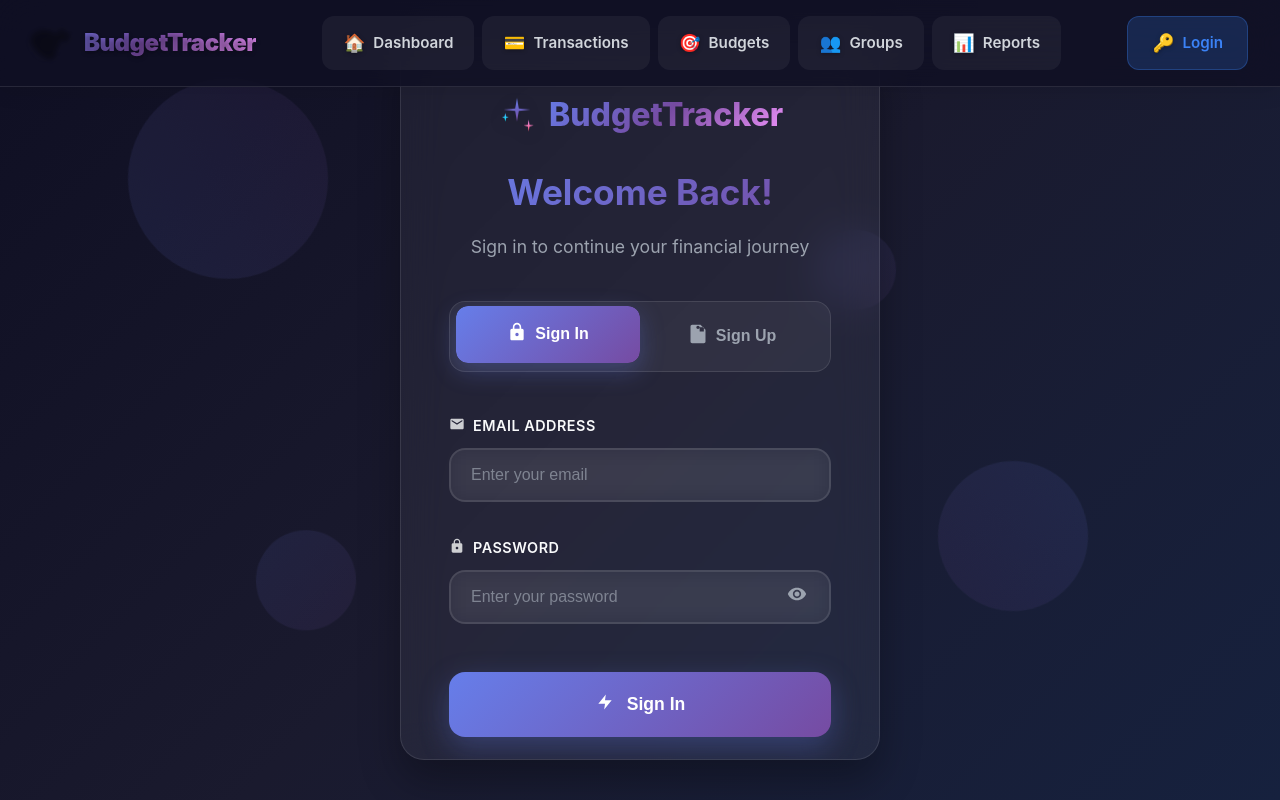
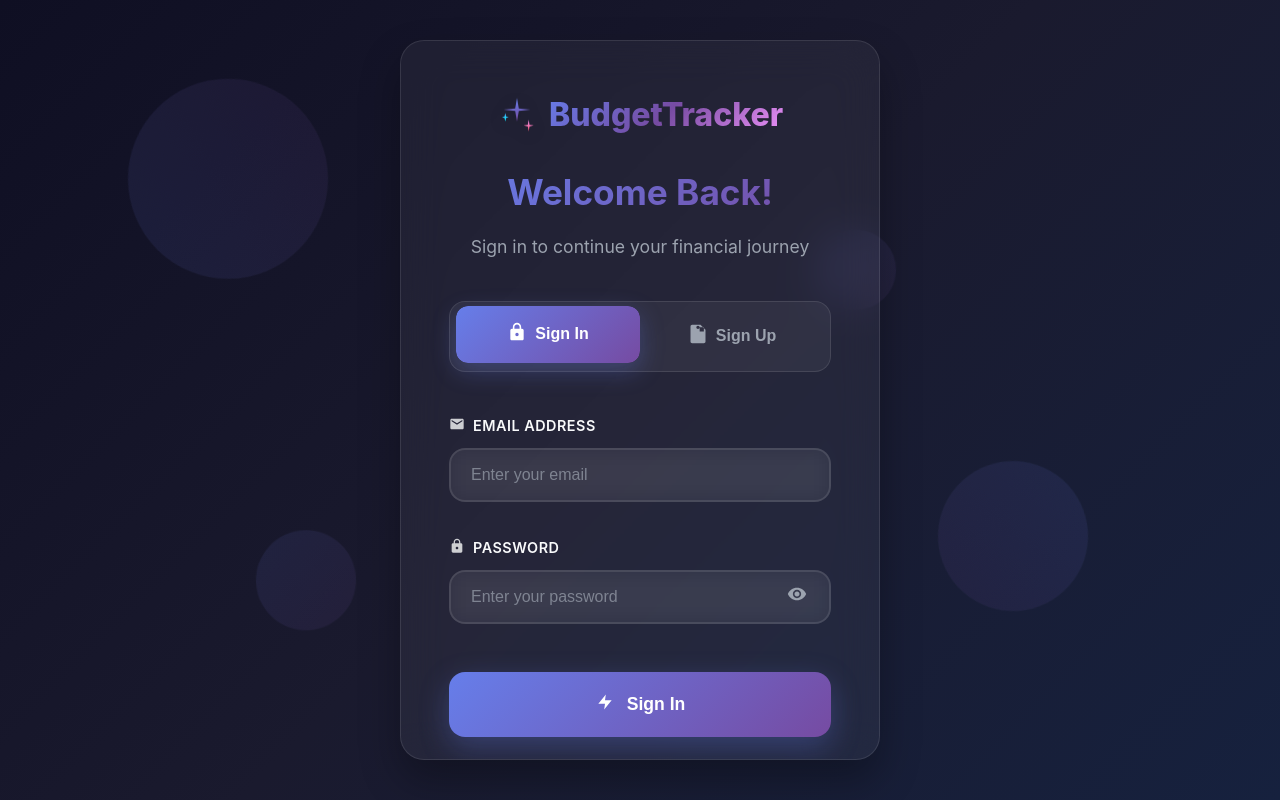
Before and after one commit to Likash28/Budget-Tracker, a React (Vite) app in the folder frontend/: page /login in a window 1280 px wide. Built offline with nearby package versions, Linux system fonts and the light colour scheme; the HTML template or start-up script is replaced by a standard one.

Commit message:
Hide navbar on login/register page until user logs in

```diff
--- a/frontend/src/App.jsx
+++ b/frontend/src/App.jsx
@@ -1,5 +1,5 @@
 import React from 'react'
-import { NavLink, Routes, Route, useNavigate } from 'react-router-dom'
+import { NavLink, Routes, Route, useNavigate, useLocation } from 'react-router-dom'
 import Login from './pages/Login.jsx'
 import Dashboard from './pages/Dashboard.jsx'
 import Transactions from './pages/Transactions.jsx'
@@ -13,6 +13,13 @@ export default function App(){
   const [tokenState, setTokenState] = useState(getToken())
   const [isScrolled, setIsScrolled] = useState(false)
   const nav = useNavigate()
+  const location = useLocation()
+
+  // Check if user is on login page
+  const isLoginPage = location.pathname === '/login'
+
+  // Check if user is on a protected route
+  const isProtectedRoute = !isLoginPage
 
   useEffect(() => {
     const handleScroll = () => {
@@ -24,6 +31,29 @@ export default function App(){
     return () => window.removeEventListener('scroll', handleScroll)
   }, [])
 
+  // Redirect to login if user is not authenticated and trying to access protected routes
+  useEffect(() => {
+    if (!tokenState && isProtectedRoute) {
+      nav('/login')
+    }
+  }, [tokenState, isProtectedRoute, nav])
+
+  // Manage body classes based on navbar visibility
+  useEffect(() => {
+    if (isLoginPage || !tokenState) {
+      document.body.classList.add('no-navbar')
+      document.body.classList.remove('auth-page')
+    } else {
+      document.body.classList.remove('no-navbar')
+      document.body.classList.remove('auth-page')
+    }
+
+    return () => {
+      document.body.classList.remove('no-navbar')
+      document.body.classList.remove('auth-page')
+    }
+  }, [isLoginPage, tokenState])
+
   function logout(){
     setToken('')
     setTokenState('')
@@ -32,6 +62,8 @@ export default function App(){
 
   return (
     <div>
+      {/* Only show navbar if user is logged in and not on login page */}
+      {tokenState && !isLoginPage && (
         <nav className={`main-navbar ${isScrolled ? 'scrolled' : ''}`}>
           <div className="nav-container">
             <div className="nav-brand">
@@ -61,21 +93,16 @@ export default function App(){
               </NavLink>
             </div>
             <div className="nav-auth">
-            {!tokenState ? (
-              <NavLink to="/login" className="auth-link login-link">
-                <span className="auth-icon">🔑</span>
-                <span>Login</span>
-              </NavLink>
-            ) : (
               <button onClick={logout} className="auth-link logout-link">
                 <span className="auth-icon">🚪</span>
                 <span>Logout</span>
               </button>
-            )}
             </div>
           </div>
         </nav>
-      <div className="container">
+      )}
+
+      <div className={tokenState && !isLoginPage ? "container" : ""}>
         <Routes>
           <Route path="/" element={<Dashboard />} />
           <Route path="/transactions" element={<Transactions />} />
--- a/frontend/src/styles.css
+++ b/frontend/src/styles.css
@@ -36,6 +36,11 @@ body.auth-page {
   padding-top: 0;
   overflow: hidden;
 }
+
+/* Override body padding when navbar is hidden */
+body.no-navbar {
+  padding-top: 0;
+}
 a { color: #61dafb; text-decoration: none; }
 .container { max-width: 1100px; margin: 0 auto; padding: 1rem; }
 /* Ultra Professional Navigation Bar */
```
Lines whose indentation alone changed are shown as unchanged.
